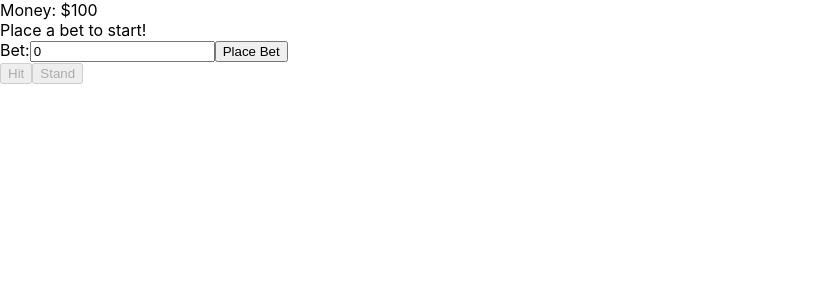
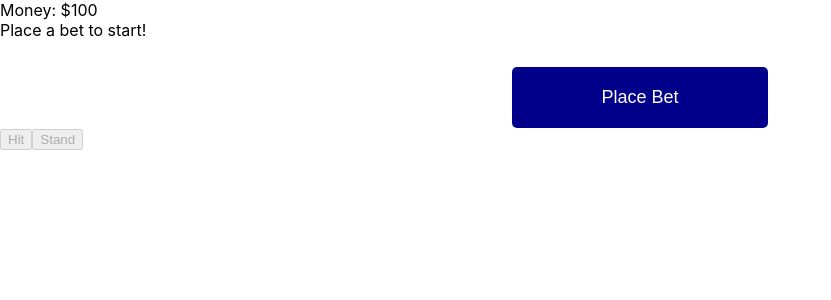
Before and after one commit to ericpretzel/gaucho-gambling, a React (Create React App) app: page / in a window 1280 px wide. Shown: the top 300 px of the page, without its empty margins (0-831 px from the left). Built offline with nearby package versions, Linux system fonts and the light colour scheme.

Commit message:
pretty betting form

```diff
--- /dev/null
+++ b/src/bet.css
@@ -0,0 +1,38 @@
+.bet-submit {
+    font-size:large;
+    text-align:center;
+    color:white;
+
+    border-radius:5px;
+    border:none;
+    padding:20px;
+
+    margin:auto;
+    width:40%;
+
+    background-color: darkblue;
+    cursor:pointer;
+}
+.bet-submit:hover {
+    background-color:rgb(0, 0, 90);
+}
+.bet-submit:disabled {
+    visibility:hidden
+}
+
+.bet-field {
+    border:none;
+    border-bottom: 2px solid white;
+    margin-bottom: 5px;
+    color:white;
+}
+
+.bet-form {
+    margin:auto;
+    width:50%;
+    text-align:center;
+}
+
+#bet-label {
+    color:white;
+}
--- a/src/bet.jsx
+++ b/src/bet.jsx
@@ -1,4 +1,5 @@
 import React from 'react';
+import './bet.css';
 
 class BettingForm extends React.Component {
 
@@ -22,13 +23,13 @@ class BettingForm extends React.Component {
 
     render() {
         return (
+            <div className="bet-form">
             <form onSubmit={this.handleSubmit}>
-                <label>
-                    Bet:
-                </label>
-            <input type="text" value={this.state.value} onChange={this.handleChange}/>
-            <input type="submit" disabled={this.props.disabled} value="Place Bet"/>
+            <label id="bet-label">Bet: </label>
+            <input className="bet-field" type="text" value={this.state.value} onChange={this.handleChange}/> <br/>
+            <input className="bet-submit" type="submit" disabled={this.props.disabled} value="Place Bet"/>
             </form>
+            </div>
         );
     }
 }
--- a/src/hand.jsx
+++ b/src/hand.jsx
@@ -21,7 +21,7 @@ class Hand extends React.Component {
                 // iterate through cards and display them
         return(
             <div className="hand">
-            {this.label()}
+            <text color="red">{this.label()}</text>
             {this.props.cards.map((card, i) =>
                 <Card suit={card[1]}
                 rank={card[0]}
```
